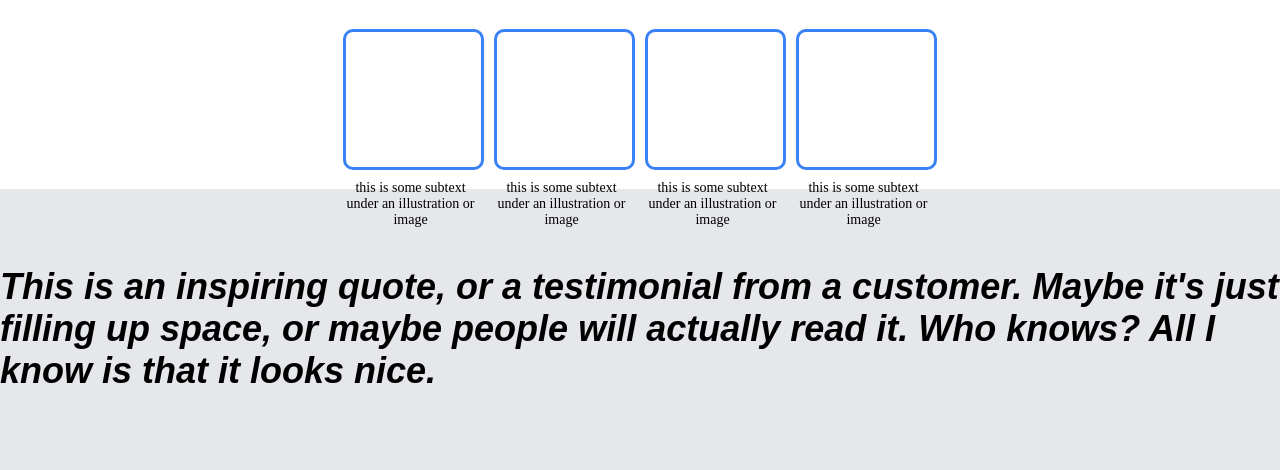
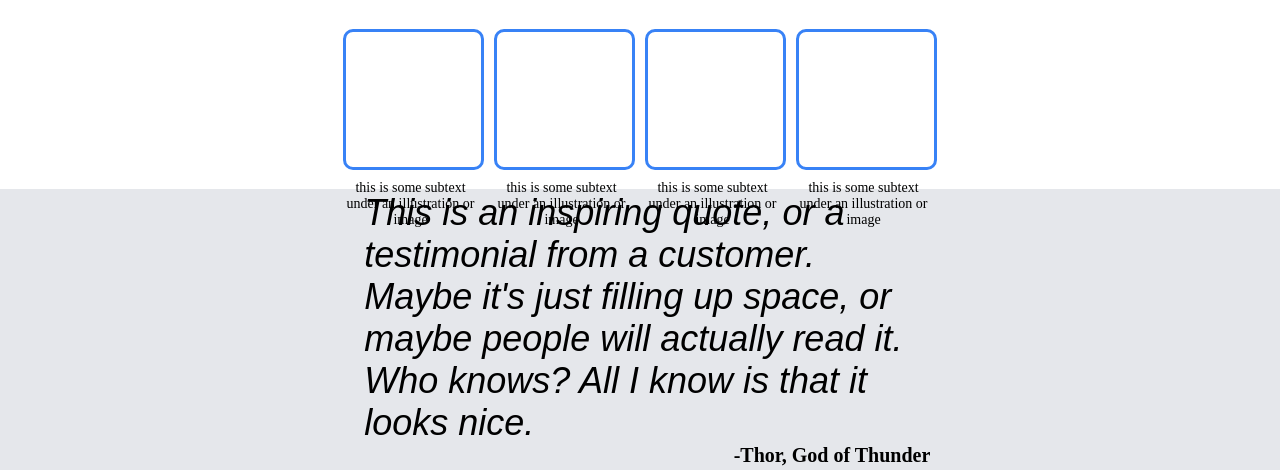
Before and after one commit to sosagz/landing-page, a plain HTML site: page index.html in a window 1280 px wide. Shown: the part 413-883 px from the top of the page. Drawn offline with Linux system fonts and the light colour scheme.

Commit message:
Finished quote container

```diff
--- a/index.html
+++ b/index.html
@@ -63,6 +63,12 @@
                 Maybe it's just filling up space, or maybe people will actually read it.
                 Who knows? All I know is that it looks nice.
             </h1>
+            <p class="quote-subtext">
+                -Thor, God of Thunder
+            </p>
+        </div>
+        <div class="final-container">
+
         </div>
     </div>
 </body>
--- a/styles.css
+++ b/styles.css
@@ -137,11 +137,19 @@ ul {
     max-width: 100vw;
     height: 22vw;
     max-height: 22vw;
+    flex-direction: column;
 }
 
 .quote-text {
     font-size: 36px;
     font-style: italic;
-    font-weight: light;
+    font-weight: 100;
     font-family: sans-serif;
+    max-width: 43.1vw;
 }
+
+.quote-subtext {
+    font-size: 20px;
+    font-weight: 900;
+    padding-left: 30vw;
+}
```
